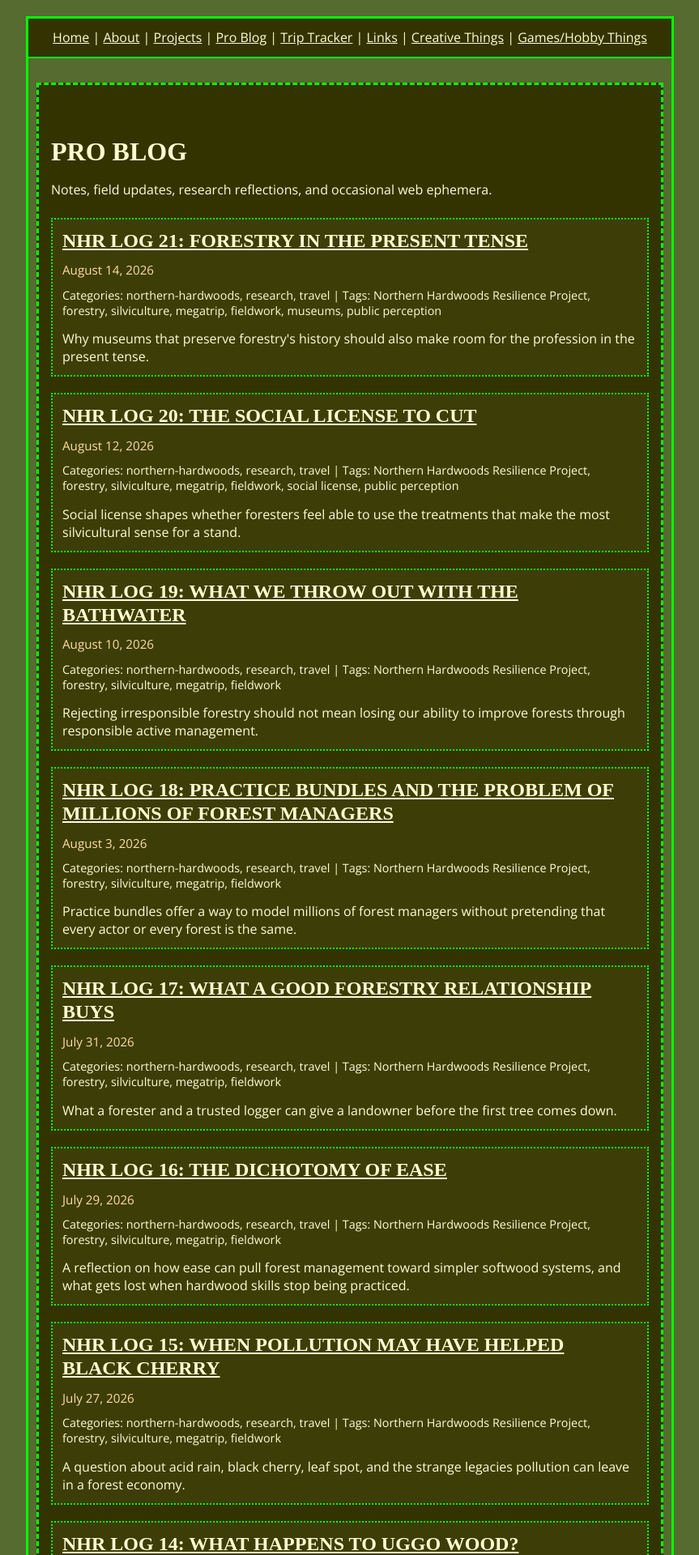
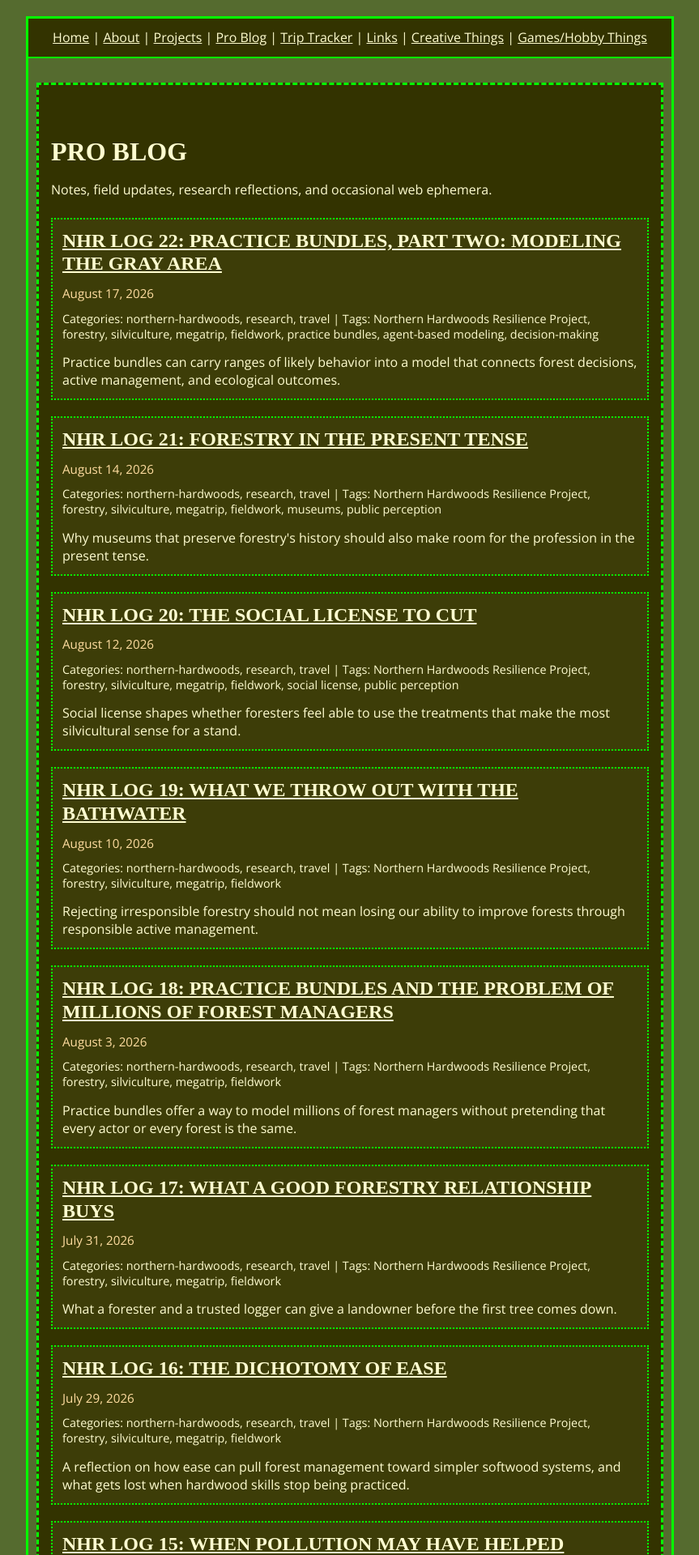
Before and after one commit to MtnTheMan/mtntheman.github.io, a Jekyll site: the page built from blog.html, in a window 1280 px wide. Shown: the top 1920 px of the page at 81% size, without its empty margins (208-1071 px from the left). Built offline with Jekyll 4.4.1, drawn with Linux system fonts in a browser that asks for light colours; some web fonts are replaced; some of the changed lines change nothing that is shown.

Commit message:
Publish NHR Log 22 with rendered equations

```diff
--- a/_layouts/default.html
+++ b/_layouts/default.html
@@ -16,6 +16,16 @@
     <meta name="msapplication-TileImage" content="{{ '/assets/images/favicons/favicon-270x270.png' | relative_url }}" />
 
     <link rel="stylesheet" href="{{ '/assets/css/site.css' | relative_url }}" />
+    {% if page.math %}
+    <script>
+      window.MathJax = {
+        svg: {
+          fontCache: "global"
+        }
+      };
+    </script>
+    <script defer src="https://cdn.jsdelivr.net/npm/mathjax@4/tex-svg.js"></script>
+    {% endif %}
   </head>
   <body>
     <table class="site-table" width="800" align="center" cellpadding="10" cellspacing="0" border="2" bordercolor="#00FF00">
--- /dev/null
+++ b/_posts/2026-08-17-nhr-log-22-practice-bundles-part-two-modeling-the-gray-area.md
@@ -0,0 +1,174 @@
+---
+layout: post
+title: "NHR Log 22: Practice Bundles, Part Two: Modeling the Gray Area"
+date: 2026-08-17 01:00:00 -0400
+categories: [northern-hardwoods, research, travel]
+tags: [Northern Hardwoods Resilience Project, forestry, silviculture, megatrip, fieldwork, practice bundles, agent-based modeling, decision-making]
+excerpt: "Practice bundles can carry ranges of likely behavior into a model that connects forest decisions, active management, and ecological outcomes."
+math: true
+---
+
+In the first practice bundles post, I tried to define a unit that could make millions and millions and millions of forest managers feasible to model without pretending that every one of them behaves the same way. A practice bundle was my way to be a lumper and not a splitter: group people or organizations whose objectives, constraints, and management practices appear similar enough to estimate a range of outcomes, while keeping the variability inside that range visible.
+
+The next problem is behavior. If practice bundles are going to operate as agents in a model of the northern hardwood forest, I need some way to quantify what decision-making really looks like and what decision-making can really represent. Human decision-making behavior is infamously difficult to model, which makes this part of the idea difficult too, but if we can find trends among actors, then those trends should form the basis for how we model those actors.
+
+I do not expect a practice bundle to predict whether one person will harvest one parcel in one year. I want it to describe the distribution of decisions we might reasonably expect across the acreage represented by a group, how that distribution changes when conditions change, and what those changes might do to the forest.
+
+## Deciding where to lump and where to split
+
+Before assigning behavior to a bundle, I have to decide which actors belong together. The grouping should reflect geographic qualities, forest composition, policy, governance, and management capacity, although none of those variables automatically determines the boundary.
+
+National forests are a useful example. Forest planning, public participation, multiple-use and sustained-yield requirements, technical staffing, and written records create a fairly consistent institutional framework. That does not mean the White Mountain National Forest and the Allegheny National Forest should automatically share every model parameter. Their species composition, stand histories, markets, and localized ecological pressures can differ enough to justify separate bundles. A workable arrangement might include a northeastern national-forest group, a group covering the southern edge of the northern hardwood region in Pennsylvania and New York, and a Lake States group covering forests in Michigan, Wisconsin, and possibly Minnesota. The point is to avoid creating a separate national-forest agent for every state when several forests are operating under similar enough circumstances.
+
+Family forest landowners probably require more splitting. Each state or province can have a different tax program, incentive structure, regulatory framework, extension system, and culture surrounding private forest management. A New Hampshire family forest bundle may therefore need to remain separate from a Vermont bundle even when a large industrial landowner group can cross the same border. Industrial owners in the Upper Peninsula of Michigan and northern Wisconsin may operate at a scale, and within a regional market, that makes their decision frameworks more alike than the frameworks of smaller landowners living in the same states.
+
+Tribal entities in the United States and First Nations in Canada raise another grouping problem. Sovereignty, governance, access to technical capacity, and the acreage represented in a regional model all have to be considered, but small modeled acreage is not evidence that different nations share one value set. Lumping those actors solely to reduce the modeling burden would erase differences that the bundle is supposed to carry. This is the sort of boundary that will need evidence and consultation rather than a convenient assumption.
+
+At some point, though, the grouping has to become deterministic. We decide that a set of actors is similar enough, document the reasons, carry an upper and lower range for their behavior, and leave ourselves a rule for splitting the bundle when the evidence says its internal variation has become too large.
+
+## Behavior without a hard line
+
+Thresholds are useful here because they help me avoid drawing a distinct line. A bundle can contain a gray area or a distribution of common decisions rather than a single rule that says this actor harvests and that actor does not.
+
+Consider active management. Almost every national forest is incentivized, planned, and staffed to harvest some amount, even though the acreage and intensity will vary. I would expect its likelihood distribution to be comparatively narrow. A family forest landowner bundle could have a much wider range, possibly something closer to a bimodal distribution of people who are likely to harvest and people who probably will not. Some owners are doing nothing with their land. Some are managing intensively. A single mean would flatten the part of that distribution that I am most interested in.
+
+The evidence behind these distributions can come from tax-program documentation, forest plans and management records, previous social science estimates, interviews, observed activity, or "best informed guess" estimates when the other evidence runs out. Those sources will not produce the same level of confidence. I am thinking of the resulting parameters as semi-deterministic thresholds: bounded by what we know, allowed to vary within those bounds, and open to change based on the place and scenario being modeled.
+
+That makes the bundle testable. If a state changes its current-use tax program, a market disappears, deer pressure increases, or technical assistance becomes more available, I can change the related parameter and estimate how the distribution of likely decisions shifts. The model estimates how many acres might move into another management condition and what that movement produces, while leaving room for actors who do not respond.
+
+## Writing the model down
+
+I think the model is easier to understand as a chain of connected equations than as one giant equation that attempts to explain human behavior and tree biology at the same time. The first part estimates the likelihood of active management for each practice bundle. The second converts that likelihood into acreage. The third connects the management acreage and treatment choices to ecological and other forest outcomes.
+
+For practice bundle <span class="math-inline">\\(b\\)</span>, region <span class="math-inline">\\(r\\)</span>, and time <span class="math-inline">\\(t\\)</span>, the probability of active management could begin with:
+
+<div class="nhr-equation">
+\[
+p_{b,r,t}
+=
+\operatorname{logit}^{-1}
+\left(
+\alpha_b
++\beta_{1b}D_{r,t}
++\beta_{2b}M_{b,r,t}
++\beta_{3b}I_{r,t}
++\beta_{4b}G_{b,r}
++\beta_{5b}V_b
++\beta_{6b}C_{r,t}
+\right)
+\]
+</div>
+
+Here, <span class="math-inline">\\(p_{b,r,t}\\)</span> is the probability that land represented by bundle <span class="math-inline">\\(b\\)</span>, in region <span class="math-inline">\\(r\\)</span>, at time <span class="math-inline">\\(t\\)</span>, receives active management. The bundle-specific intercept <span class="math-inline">\\(\alpha_b\\)</span> represents a baseline propensity to act. A national-forest bundle could begin with a different baseline from a family forest bundle before any other factor is changed.
+
+The remaining terms describe the pressures and circumstances that can move that probability. <span class="math-inline">\\(D_{r,t}\\)</span> is the decision pressure or trigger, such as regeneration failure, deer browse, a pest or pathogen, or a market disruption. <span class="math-inline">\\(M_{b,r,t}\\)</span> is the bundle's mobility, meaning its ability to recognize a problem and respond in a timely manner. <span class="math-inline">\\(I_{r,t}\\)</span> represents incentives or disincentives. <span class="math-inline">\\(G_{b,r}\\)</span> describes governance, policy, and regulatory constraints. <span class="math-inline">\\(V_b\\)</span> carries the bundle's distribution of values and objectives, while <span class="math-inline">\\(C_{r,t}\\)</span> represents the broader ecological and market context.
+
+The coefficients differ by practice bundle. An incentive may change behavior substantially among family forest landowners and only slightly among managers whose harvest program was already established through a forest plan. A pest outbreak could create a strong decision pressure, but that pressure will produce little active management when operator access or financing is missing. I would eventually expect interaction terms as well, since mobility can determine whether a bundle is able to use an incentive or respond to a disturbance before the available window closes.
+
+Once the probability of action is estimated, the model can convert it into expected active-management acreage:
+
+<div class="nhr-equation">
+\[
+A_{r,t}
+=
+\sum_b
+L_{b,r}
+\times p_{b,r,t}
+\times q_{b,r,t}
+\]
+</div>
+
+In this equation, <span class="math-inline">\\(L_{b,r}\\)</span> is the amount of land represented by bundle <span class="math-inline">\\(b\\)</span> in region <span class="math-inline">\\(r\\)</span>. The probability <span class="math-inline">\\(p_{b,r,t}\\)</span> tells us how likely the bundle is to act, and <span class="math-inline">\\(q_{b,r,t}\\)</span> describes how much of its land is likely to be treated, or the intensity of management conditional on action. Two practice bundles can therefore have the same probability of taking some action while producing very different amounts of active management across the acreage they own or control.
+
+The final connection is from action to outcomes:
+
+<div class="nhr-equation">
+\[
+O_{r,t+1}
+=
+f
+\left(
+O_{r,t},
+E_{r,t},
+A_{r,t},
+T_{r,t}
+\right)
++\varepsilon
+\]
+</div>
+
+The outcome set <span class="math-inline">\\(O_{r,t+1}\\)</span> can include regeneration and recruitment, timber products, clean water, wildlife habitat, species composition, or other conservation and environmental outcomes. <span class="math-inline">\\(O_{r,t}\\)</span> carries the current forest condition forward. <span class="math-inline">\\(E_{r,t}\\)</span> represents ecological conditions, <span class="math-inline">\\(A_{r,t}\\)</span> is the acreage under active management, and <span class="math-inline">\\(T_{r,t}\\)</span> describes the treatment portfolio, including what was done, how intensively it was done, and whether follow-up work occurred. The error term <span class="math-inline">\\(\varepsilon\\)</span> stays in the equation because neither the human decision nor the ecological response can be modeled perfectly.
+
+The linked equations move from pressure and context to a probability of action, from that probability to expected management acreage, and then from management to ecological outcomes. They also keep different kinds of uncertainty in the places where they enter, which gives us a better chance of understanding whether an unexpected outcome came from assumptions about behavior, assumptions about treatment, or the ecology itself.
+
+## Mobility as one variable among many
+
+Mobility has become a focal aspect of this idea, although it is still one of many variables that I would consider when designing a system to model human decision-making across the northern hardwood forest. I am using mobility to mean the ability to adapt or respond in a timely manner, which is more specific than a general willingness to act and different from literal movement.
+
+People who manage forests as their career naturally have more regular access to forest management information, professional networks, foresters, operators, and planning systems. The vast amount of acreage held in family forest parcels probably has less consistent access to that information and capacity. A landowner can want to respond to a problem and still be unable to find a forester, hire an operator, finance the work, obtain planting material, or complete an approval process in time.
+
+Mobility could therefore be treated as a composite term:
+
+<div class="nhr-equation">
+\[
+M_{b,r,t}
+=
+g
+\left(
+K_{b,r,t},
+N_{b,r,t},
+O_{b,r,t},
+F_{b,r,t},
+R_{b,r,t},
+A_{b,r,t}
+\right)
+\]
+</div>
+
+Here, <span class="math-inline">\\(K\\)</span> represents knowledge and access to current management information; <span class="math-inline">\\(N\\)</span> represents professional forestry networks; <span class="math-inline">\\(O\\)</span> is access to operators and contractors; <span class="math-inline">\\(F\\)</span> is financial capacity; <span class="math-inline">\\(R\\)</span> is access to restoration resources, including planting material or other follow-up capacity; and <span class="math-inline">\\(A\\)</span> represents the administrative authority to act. I am reusing <span class="math-inline">\\(A\\)</span> here for authority even though it represents active-management acreage in the prior equation, so that symbol would need to be renamed before this becomes a formal methods section. For now, the formula is conceptual and the definition is the part I care about.
+
+Two practice bundles could face the same ecological pressure and want the same outcome while moving at different speeds. One may have staff already monitoring the forest, a contract mechanism, a nearby logging workforce, and money that can be redirected. Another may first need to learn that the problem exists, decide whether action fits the owner's objectives, locate professional help, and determine whether the work can pay for itself. Those differences are likely to affect both whether management happens and whether it happens early enough to change the outcome.
+
+## Regeneration failure as a model scenario
+
+Regeneration failure, or delayed productivity in recruiting stems to a level above deer browse, is a persistent issue across the northern hardwood belt and gives the model a practical scenario to follow.
+
+Suppose one scenario shows regeneration failure across a set of stands. Part of that failure may connect to landowners' likelihood and heightened desirability for the "best" deer habitat. That objective is not irrational. Wildlife can be a primary reason someone owns forestland. But when deer habitat decisions increase browsing pressure across a larger area, the outcome does not stay neatly within a parcel boundary.
+
+The model could then ask how other practice bundles respond. Do state, federal, tribal, NGO, or industrial managers change harvest timing, regeneration treatments, deer-management coordination, planting, or follow-up activity to mitigate some of that pressure? How much additional management would be required, and which bundles have enough mobility to do it? A landscape model gives us a way to examine those questions without assigning the same objective or responsibility to every landowner.
+
+The scenario can also change one factor at a time. We could alter deer pressure, technical assistance, cost-share funding, operator availability, or the probability that a landowner takes regeneration into account before a harvest. The result would be a set of possible trajectories rather than one claim about what the northern hardwood forest will become.
+
+## Pests, pathogens, and composition shifts
+
+A pest or pathogen creates another kind of pressure, especially when it affects a focal species in the hardwood composition of a region. Ash and emerald ash borer are the obvious example from recent forest management experience: a species can be placed at risk across a broad area while landowners and institutions retain very different abilities to act.
+
+Some bundles can harvest proactively or reactively because they already have access to foresters and operators. Some have monitoring systems, funding, regulatory authority, or resources that can slow spread, aid restoration, plant regeneration, or prepare for a composition shift. Other bundles may have no practical response available during the useful management window. They may also lack a substitute species that fits the site and the owner's objectives.
+
+The mobility term should allow those differences to show up. It can also separate a landowner's reluctance from a landowner's inability. Those are different behavioral conditions and would call for different policy responses, even if both appear in the data as an untreated parcel.
+
+## When no work will magically pay for itself
+
+Markets may create an even larger constraint. If prices are poor, a landowner may hesitate to harvest even when a treatment would improve regeneration or reduce a forest-health risk. If a market disappears to the point where the landowner would have to pay to remove trees, then there is no ability to improve conditions through a commercial treatment because no work will magically pay for itself.
+
+That constraint can move several terms in the model at once. It changes financial capacity, operator availability, management intensity, and the probability of action. It may also affect different bundles unevenly. A large owner with internal staff, long-term contracts, or multiple product streams may retain some mobility while a family forest landowner has none.
+
+Governmentally subsidized insurance at different levels for timber or forest health as a commodity has been promoted before and could be tested as one response. In the model, insurance could reduce the financial risk attached to a pest outbreak, market loss, or restoration treatment. It could then be compared with direct cost-share assistance, technical support, or investments in markets and operator capacity, showing how much each policy changes timely action among different bundles and whether that change is large enough to alter regeneration, composition, or other forest outcomes.
+
+## Keeping the error visible
+
+The thresholds and equations can make the model look cleaner than the evidence will be. I do not want that appearance to turn into false precision. Behavior cannot be modeled perfectly, the ecological response to a treatment can vary, and several of the inputs will begin as estimates rather than measured parameters.
+
+Each bundle should therefore carry an expected distribution, upper and lower bounds, and a description of where the evidence came from. A parameter derived from an agency harvest record should not be treated as equivalent to a best informed guess about unrecorded family forest activity. Sensitivity testing can show which uncertain assumptions change the model's outcomes and which ones barely move them.
+
+This is also where the rule for splitting a bundle becomes clearer. If one parameter has to be stretched so widely that the group no longer behaves like a cohesive set of actors, the bundle probably needs to split. If the model produces similar outcomes across the plausible range, additional splitting may add work without improving what we can learn from it.
+
+The uncertainty is part of the result. A scenario may tell us that a policy produces a fairly stable outcome across many assumptions, or it may show that the outcome depends heavily on a behavioral estimate that we do not yet know very well. Either result can guide the next round of interviews, document collection, field observation, or model refinement.
+
+## From forest decisions to forest outcomes
+
+The forest model I am trying to describe connects the variables we can influence as forest managers, policymakers, researchers, and landowners with the variables that emerge as outcomes. Some of those controllable variables are incentives, professional access, planning, market support, restoration capacity, and the timing or intensity of management. The outcomes include active-management acreage, regeneration, species composition, timber products, water, habitat, and the future condition of the forest.
+
+Practice bundles carry human behavior across that connection without requiring a distinct agent for every person and parcel. They let the model say that a national-forest group is likely to act within one range, a family forest group within a wider or bimodal range, and an industrial group within another range shaped by markets and scale. Then we can modify pressure, mobility, policy, or resources and see whether the expected forest changes.
+
+When we come down to the tree biology of it all, the purpose is still to understand what the northern hardwood forest is likely to look like under the management trajectories we are already on, and what could change under another scenario. Practice Bundles Part One defined the unit, while this part describes the larger model that the units might occupy, including the gray area of behavior that has to remain inside it. Part Three can stay with one bundle and walk slowly from evidence to assumptions to model inputs, which is a different job and probably the clearest way to find out whether this idea actually holds together.
--- a/assets/css/site.css
+++ b/assets/css/site.css
@@ -319,6 +319,19 @@
   overflow-x: auto;
   padding: 1rem;
   text-align: center;
+}
+
+.nhr-equation mjx-container {
+  color: inherit;
+}
+
+.nhr-equation mjx-container[display="true"] {
+  margin: 0;
+  min-width: max-content;
+}
+
+.nhr-equation mjx-container svg {
+  max-width: none;
 }
 
 .nhr-equation .frac {
```
